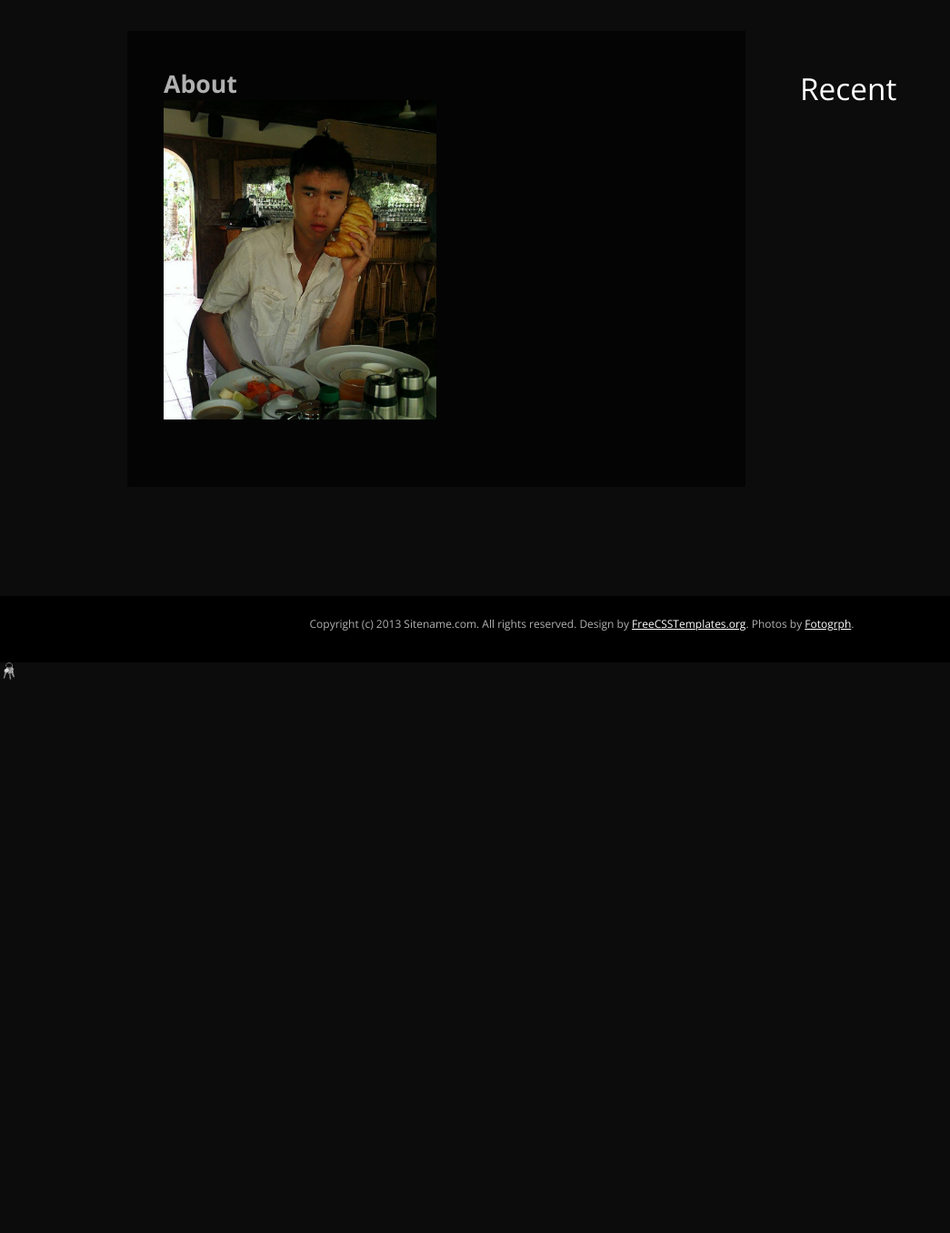
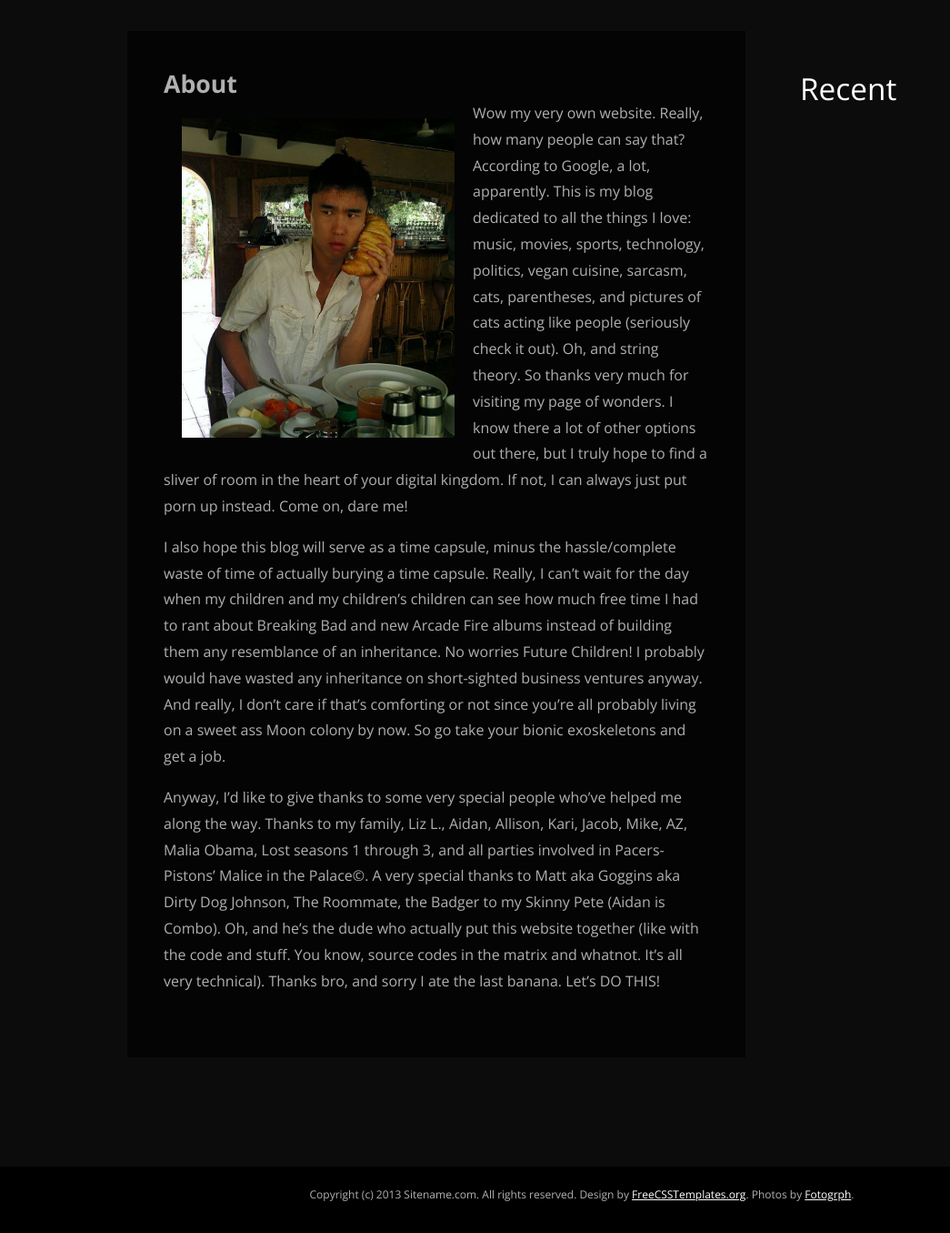
Before and after one commit to goggin13/dans, a Rails app: page /pages/about in a window 1280 px wide. Shown: the part 520-1875 px from the top of the page at 91% size, without its empty margins (0-1045 px from the left). Before the commit the page ends 1267 px from the top, so only its background shows below. Run offline with Rails 7, Linux system fonts and the light colour scheme; data that the repository does not hold is empty; style sheets or scripts are compiled from the project's sources; parts of the project's set-up code (start-up, migrations or seed data) failed here and were passed over; some libraries are stand-ins or nearby versions.

Commit message:
about page

```diff
--- a/app/assets/stylesheets/pages.css.scss
+++ b/app/assets/stylesheets/pages.css.scss
@@ -20,3 +20,13 @@ color: white;
        border-radius: 8px;
 text-align: center;
 }
+
+#about-headshot {
+  width: 300px;
+  float: left;
+  margin: 20px;
+}
+
+#about-page {
+ font-size: 1.2em;
+}
--- a/app/views/pages/about.html.erb
+++ b/app/views/pages/about.html.erb
@@ -1,3 +1,19 @@
 <h1>About</h1>
 
-<%= image_tag 'dan.jpg', width: "300px" %>
+<div id='about-page'>
+
+  <%= image_tag 'dan.jpg', :id => 'about-headshot' %>
+
+  <p>
+  Wow my very own website.  Really, how many people can say that? According to Google, a lot, apparently.  This is my blog dedicated to all the things I love: music, movies, sports, technology, politics, vegan cuisine, sarcasm, cats, parentheses, and pictures of cats acting like people (seriously check it out). Oh, and string theory.  So thanks very much for visiting my page of wonders.  I know there a lot of other options out there, but I truly hope to find a sliver of room in the heart of your digital kingdom.  If not, I can always just put porn up instead. Come on, dare me!
+  </p>
+
+  <p>
+  I also hope this blog will serve as a time capsule, minus the hassle/complete waste of time of actually burying a time capsule.  Really, I can’t wait for the day when my children and my children’s children can see how much free time I had to rant about Breaking Bad and new Arcade Fire albums instead of building them any resemblance of an inheritance.  No worries Future Children! I probably would have wasted any inheritance on short-sighted business ventures anyway. And really, I don’t care if that’s comforting or not since you’re all probably living on a sweet ass Moon colony by now. So go take your bionic exoskeletons and get a job.
+  </p>
+
+  <p>
+  Anyway, I’d like to give thanks to some very special people who’ve helped me along the way. Thanks to my family, Liz L., Aidan, Allison, Kari, Jacob, Mike, AZ, Malia Obama, Lost seasons 1 through 3, and all parties involved in Pacers-Pistons’ Malice in the Palace©. A very special thanks to Matt aka Goggins aka Dirty Dog Johnson, The Roommate, the Badger to my Skinny Pete (Aidan is Combo). Oh, and he’s the dude who actually put this website together (like with the code and stuff. You know, source codes in the matrix and whatnot. It’s all very technical). Thanks bro, and sorry I ate the last banana. Let’s DO THIS!
+  </p>
+
+</div>
```
